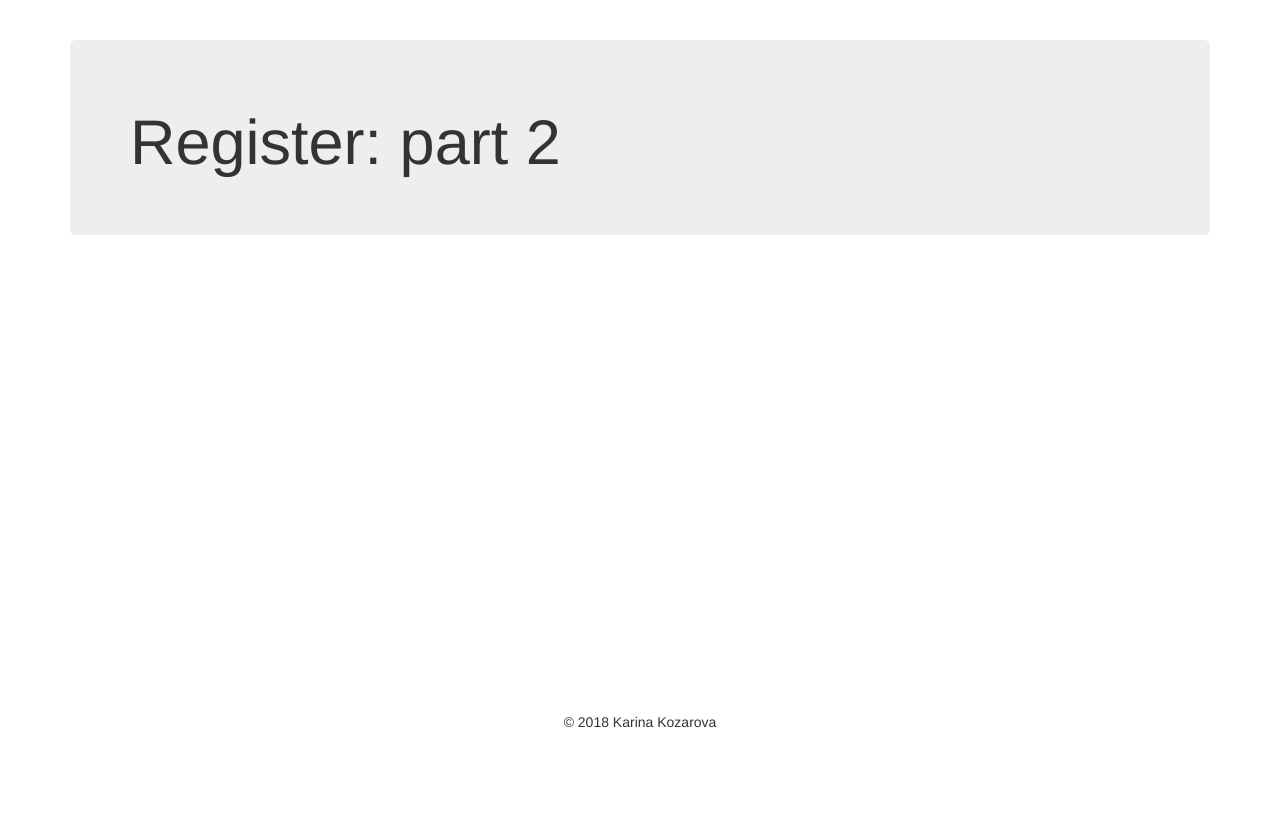
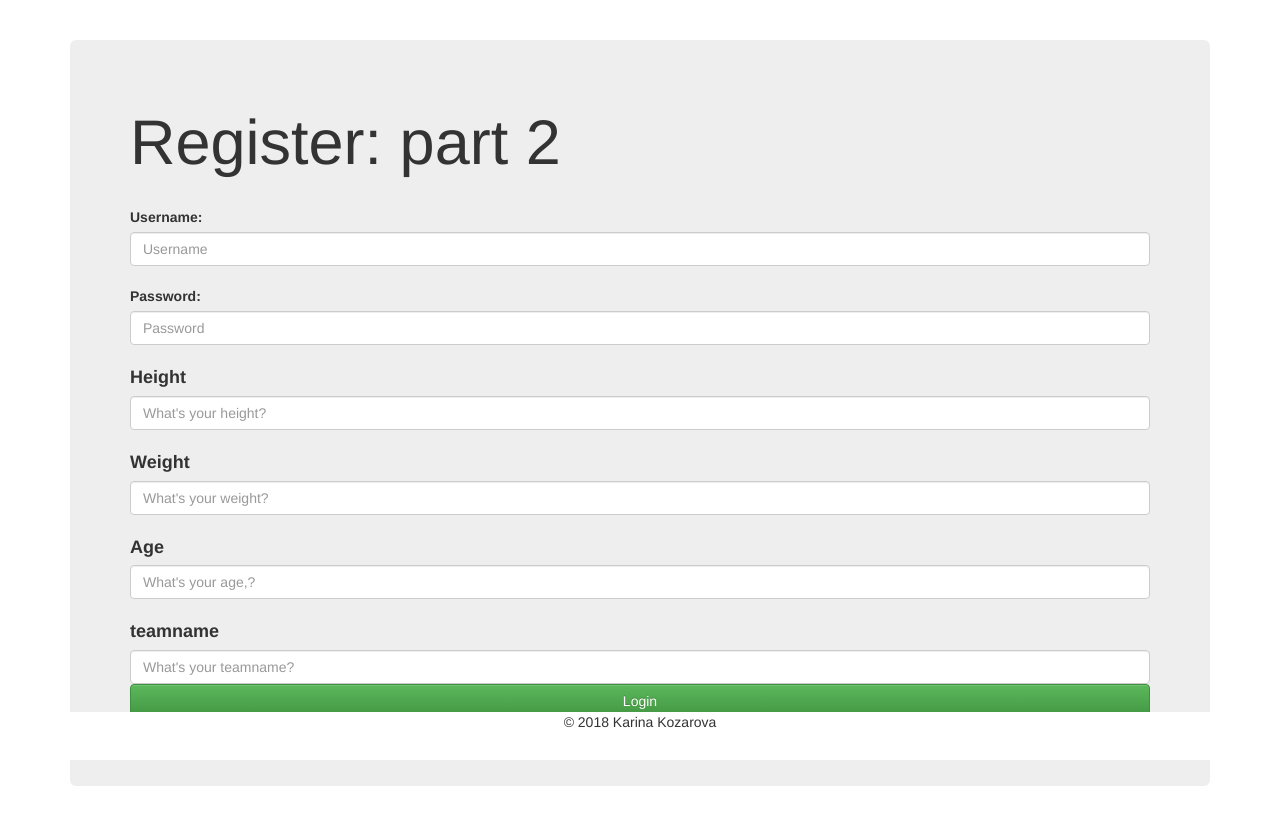
Before and after one commit to karinakozarova/SportStat, a Python web app: template app/templates/competitors_information.html in a window 1280 px wide. Shown: the part 40-856 px from the top of the page. Before the commit the page ends 768 px from the top, so only its background shows below. Run offline with Jinja, Linux system fonts and the light colour scheme; the template is opened without the code that fills it, so the values that code supplies are empty; some libraries are stand-ins or nearby versions.

Commit message:
get competitor information form values in the controller

```diff
--- a/app/templates/competitors_information.html
+++ b/app/templates/competitors_information.html
@@ -4,57 +4,42 @@
 <br>
 <div class="jumbotron">
   <h1>Register: part 2</h1>
-  {% if verify == True:%}
-    	<p class="lead"> Hello, {{name}} <br> You registered as Competitor so you have to fill a bit more information:</p>
-    	<div class="form-group">
-    	  <label style = "font-size: large" for="name">Height</label>
-    	  <input type="text" class="form-control" id="height" name="height" placeholder="What's your height?">
-    	  <br>
+      <br>
+      <form action="" method="post">
+        <label for="name">Username:</label>
+        <input type="text" class="form-control" placeholder="Username" name="username" value="{{
+          request.form.username }}">
+          <br>
 
-    	  <label style = "font-size: large" for="name">Weight</label>
-    	  <input type="text" class="form-control" id="weight" name="weight" placeholder="What's your weight?">
-    	  <br>
+        <label for="password">Password: </label>
+        <input type="password" class="form-control" placeholder="Password" name="password" value="{{
+          request.form.password }}">
+        <br>
 
-    	  <label style = "font-size: large" for="name">Age</label>
-    	  <input type="text" class="form-control" id="age" name="age" placeholder="What's your age,{{name}}?">
-    	  <br>
+        <label style = "font-size: large" for="name">Height</label>
+        <input type="text" class="form-control" id="height" name="height" placeholder="What's your height?" value="{{request.form.height }}">
+        <br>
 
-    	  <label style = "font-size: large" for="name">Team name</label>
-    	  <input type="text" class="form-control" id="coach" name="coach" placeholder="What's your coach name?">
-    	  <br> <br>
-    	  <button type="submit" class="btn btn-success btn-block">Sign Up</button>
+        <label style = "font-size: large" for="name">Weight</label>
+        <input type="text" class="form-control" id="weight" name="weight" value="{{request.form.weight }}"  placeholder="What's your weight?">
+        <br>
 
-    	</div>
-  {% endif %}
-  {% if verify == False:%}
-    	<div class="form-group">
-    	  <label style = "font-size: large" for="name">Name:</label>
-    	  <input type="text" class="form-control" id="name" name="name" placeholder="What's your name?">
+        <label style = "font-size: large" for="name">Age</label>
+        <input type="text" class="form-control" id="age" name="age" value="{{request.form.age }}"  placeholder="What's your age,{{name}}?">
+        <br>
 
-    	  <br>
-    	  <label style = "font-size: large" for="email">Email:</label>
-    	  <input type="text" class="form-control" id="email" name="email" placeholder="Your email will be used to contact you.">
-    	  <br>
+        <label style = "font-size: large" for="name">teamname</label>
+        <input type="text" class="form-control" id="teamname" name="teamname" placeholder="What's your teamname?" value="{{request.form.teamname }}">
 
-    	  <label style = "font-size: large" for="height">Height</label>
-    	  <input type="text" class="form-control" id="height" name="height" placeholder="What's your height?">
-    	  <br>
+        <button type="submit" class="btn btn-success btn-block" value="Login">Login</button>
 
-    	  <label style = "font-size: large" for="weight">Weight</label>
-    	  <input type="text" class="form-control" id="weight" name="weight" placeholder="What's your weight?">
-    	  <br>
+      </form>
+      <br>
+      {% if error %}
+        <p class="error"><strong>Error:</strong> {{ error }}
+      {% endif %}
+    </div>
 
-    	  <label style = "font-size: large" for="age">Age</label>
-    	  <input type="text" class="form-control" id="age" name="age" placeholder="What's your age?">
-    	  <br>
-
-    	  <label style = "font-size: large" for="coach">Team name</label>
-    	  <input type="text" class="form-control" id="coach" name="coach" placeholder="What's your coach name?">
-    	  <br> <br>
-    	  <button type="submit" class="btn btn-success btn-block">Sign Up</button>
-
-    	</div>
-  {% endif %}
 </div>
 
 {% endblock %}
--- a/app/templates/login.html
+++ b/app/templates/login.html
@@ -12,12 +12,13 @@
           request.form.username }}">
           <br>
 
-        <label for="password">Password: </label> <a href = "/forgotten_password" style="float:right"> Forgotten password?Click here. </a>
+        <label for="password">Password: </label>
+
         <input type="password" class="form-control" placeholder="Password" name="password" value="{{
           request.form.password }}">
         <br>
+
         <button type="submit" class="btn btn-success btn-block" value="Login">Login</button>
-
       </form>
       <br>
       {% if error %}
```
Also changed, not shown: app/views.py (+33 -16 lines), test.db.
